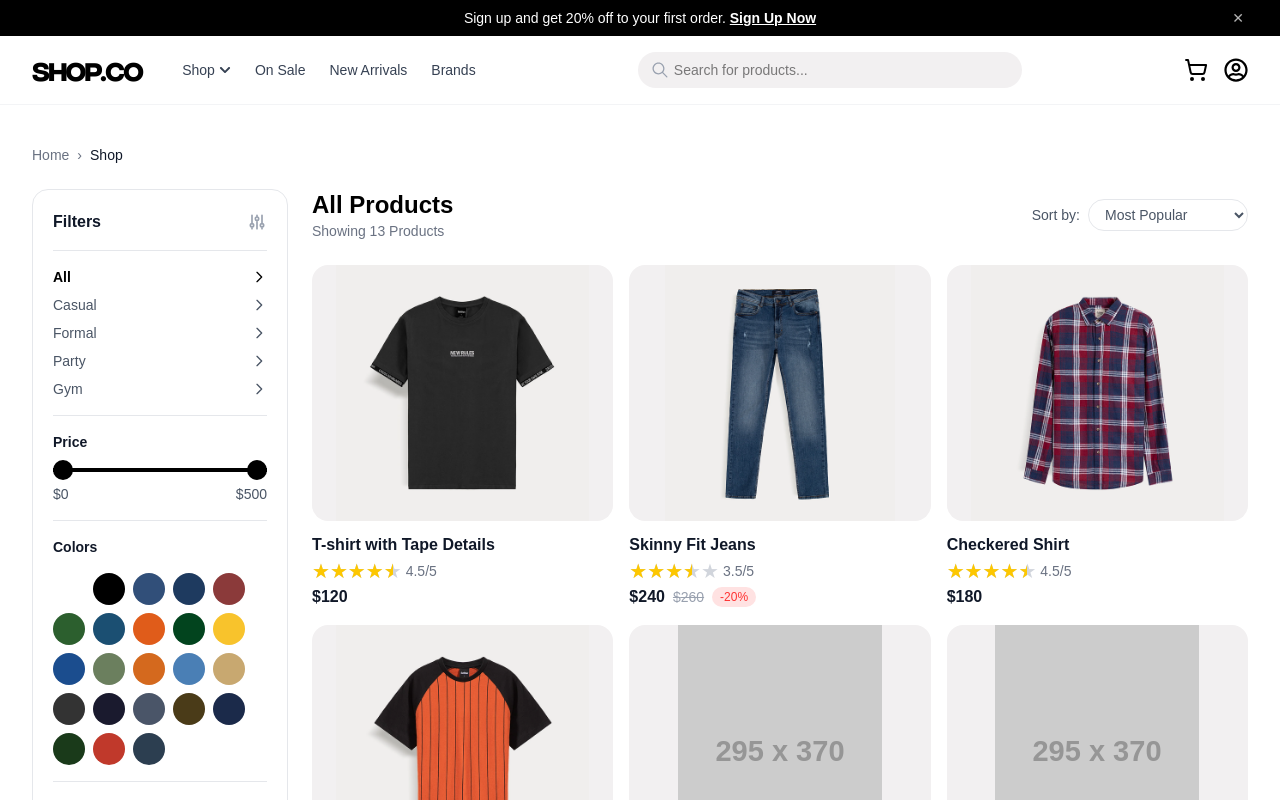
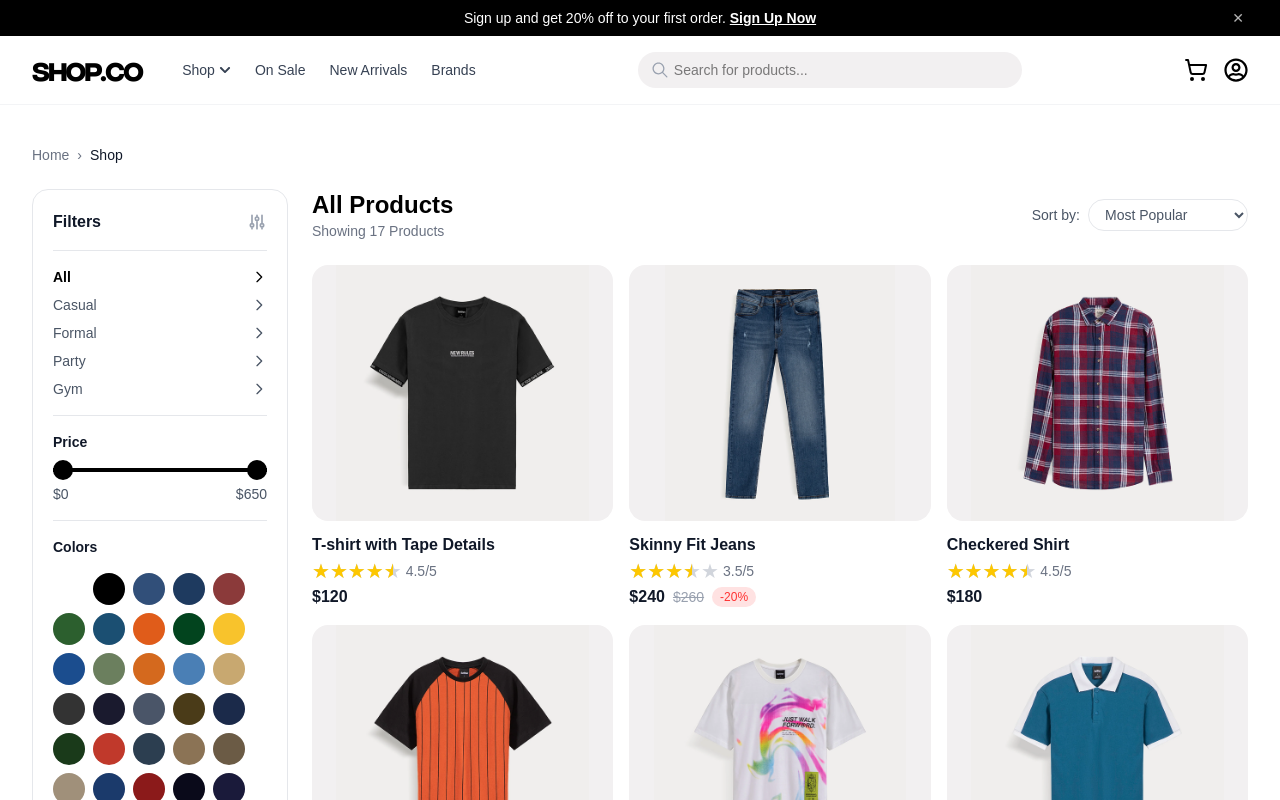
Before and after one commit to pagiannis/EcommerceWebsite, a React (Vite) app in the folder client/: page /shop in a window 1280 px wide. Shown: the top 800 px of the page. Built offline with nearby package versions, Linux system fonts and the light colour scheme; a web font is replaced by a local one.

Commit message:
Add new products to shoppage

```diff
--- a/client/src/components/filters/FilterSidebar.tsx
+++ b/client/src/components/filters/FilterSidebar.tsx
@@ -56,7 +56,7 @@ export default function FilterSidebar({ filters, onChange, allColors }: FilterSi
         <h4 className="mb-4 text-sm font-semibold text-gray-900">Price</h4>
         <PriceRangeSlider
           min={0}
-          max={500}
+          max={650}
           value={filters.priceRange}
           onChange={range => onChange({ ...filters, priceRange: range })}
         />
@@ -88,7 +88,7 @@ export default function FilterSidebar({ filters, onChange, allColors }: FilterSi
             ...filters,
             colors: [],
             sizes: [],
-            priceRange: [0, 500],
+            priceRange: [0, 650],
             category: 'all',
           })
         }
--- a/client/src/data/products.ts
+++ b/client/src/data/products.ts
@@ -8,6 +8,15 @@ import verticalStripedImg from '../assets/products/Vertical_Striped_Shirt.png';
 import courageGrafImg from '../assets/products/Courage_Graphic_T-shirt.png';
 import bermudaImg from '../assets/products/Loose_Fit_Bermouda_Shorts.png';
 import fadedJeansImg from '../assets/products/Faded_Skinny_Jeans.png';
+import gradientGrafImg from '../assets/products/Gradient_Graphic_T-shirt.png';
+import poloContrastImg from '../assets/products/Polo_with_Contrast_Trims.png';
+import blackStripedImg from '../assets/products/Black_Striped_T-shirt.png';
+import oneLifeImg from '../assets/products/One_Life_Graphic_T-shirt.png';
+import poloTippingImg from '../assets/products/Polo_with_Tipping_Details.png';
+import earthToneHoodieImg from '../assets/products/Earth-Tone_Cloud_Wash_Hoodie.png';
+import nauticalPoloImg from '../assets/products/Nautical_Explorer_Anchor_Polo_T-shirt.png';
+import quantumTeeImg from '../assets/products/Quantum_Series_New_Dimensions_T-shirt.png';
+import signatureBlazerImg from '../assets/products/Signature_Anchor_Tailored_Wool_Blazer.png';
 
 export const products: Product[] = [
   // ── New Arrivals ─────────────────────────────────────────────────────────
@@ -76,7 +85,7 @@ export const products: Product[] = [
     price: 145,
     rating: 3.5,
     reviewCount: 54,
-    images: ['https://placehold.co/295x370/E8D5C4/333?text=Gradient+Tee'],
+    images: [gradientGrafImg],
     colors: ['#314F79', '#02441E', '#F8C32C'],
     sizes: ['Small', 'Medium', 'Large', 'X-Large'],
     description: 'A vibrant gradient graphic t-shirt perfect for casual outings. Crafted from soft, breathable cotton.',
@@ -90,7 +99,7 @@ export const products: Product[] = [
     discountPercent: 20,
     rating: 4.0,
     reviewCount: 63,
-    images: ['https://placehold.co/295x370/C9D8E8/333?text=Polo+Shirt'],
+    images: [poloContrastImg],
     colors: ['#1B4D8E', '#FFFFFF'],
     sizes: ['Small', 'Medium', 'Large', 'X-Large'],
     description: 'A classic polo shirt with stylish contrast trims on the collar and cuffs.',
@@ -104,7 +113,7 @@ export const products: Product[] = [
     discountPercent: 30,
     rating: 5.0,
     reviewCount: 34,
-    images: ['https://placehold.co/295x370/222222/FFF?text=Striped+Tee'],
+    images: [blackStripedImg],
     colors: ['#000000', '#FFFFFF'],
     sizes: ['XX-Small', 'X-Small', 'Small', 'Medium', 'Large'],
     description: 'A bold black striped t-shirt that adds a modern edge to any casual look.',
@@ -176,11 +185,7 @@ export const products: Product[] = [
     discountPercent: 40,
     rating: 4.5,
     reviewCount: 45,
-    images: [
-      'https://placehold.co/444x530/5C4A1E/FFF?text=One+Life+Tee+Front',
-      'https://placehold.co/444x530/4A3B18/FFF?text=One+Life+Tee+Side',
-      'https://placehold.co/444x530/3B2E10/FFF?text=One+Life+Tee+Back',
-    ],
+    images: [oneLifeImg],
     colors: ['#4A3B18', '#1B2A4A', '#1A3A1A'],
     sizes: ['Small', 'Medium', 'Large', 'X-Large'],
     description:
@@ -193,9 +198,63 @@ export const products: Product[] = [
     price: 180,
     rating: 4.5,
     reviewCount: 72,
-    images: ['https://placehold.co/295x370/C0392B/FFF?text=Polo+Tipping'],
+    images: [poloTippingImg],
     colors: ['#C0392B', '#2C3E50', '#FFFFFF'],
     sizes: ['Small', 'Medium', 'Large', 'X-Large', 'XX-Large'],
     description: 'A sophisticated polo shirt with contrasting tipping details for a polished look.',
   },
+  {
+    id: 'earth-tone-cloud-wash-hoodie',
+    name: 'Earth-Tone Cloud Wash Hoodie',
+    category: 'casual',
+    price: 195,
+    rating: 4.5,
+    reviewCount: 61,
+    images: [earthToneHoodieImg],
+    colors: ['#8B7355', '#6B5B45', '#A0907A'],
+    sizes: ['X-Small', 'Small', 'Medium', 'Large', 'X-Large'],
+    description: 'A cozy cloud-wash hoodie in warm earth tones, perfect for layering on cool days.',
+    isNew: true,
+  },
+  {
+    id: 'nautical-explorer-anchor-polo',
+    name: 'Nautical Explorer Anchor Polo',
+    category: 'casual',
+    price: 160,
+    originalPrice: 200,
+    discountPercent: 20,
+    rating: 4.0,
+    reviewCount: 38,
+    images: [nauticalPoloImg],
+    colors: ['#1B3A6B', '#FFFFFF', '#8B1A1A'],
+    sizes: ['Small', 'Medium', 'Large', 'X-Large'],
+    description: 'A nautical-inspired polo shirt featuring an embroidered anchor motif and crisp contrast accents.',
+  },
+  {
+    id: 'quantum-series-new-dimensions-tee',
+    name: 'Quantum Series New Dimensions T-shirt',
+    category: 'casual',
+    price: 155,
+    rating: 4.5,
+    reviewCount: 29,
+    images: [quantumTeeImg],
+    colors: ['#0A0A1A', '#1A1A3A', '#2A1A4A'],
+    sizes: ['Small', 'Medium', 'Large', 'X-Large', 'XX-Large'],
+    description: 'A futuristic graphic tee from the Quantum Series, featuring bold dimensional artwork on premium cotton.',
+    isNew: true,
+  },
+  {
+    id: 'signature-anchor-tailored-wool-blazer',
+    name: 'Signature Anchor Tailored Wool Blazer',
+    category: 'formal',
+    price: 565,
+    originalPrice: 650,
+    discountPercent: 13,
+    rating: 5.0,
+    reviewCount: 19,
+    images: [signatureBlazerImg],
+    colors: ['#1C2526', '#2C3E50', '#4A3728'],
+    sizes: ['Small', 'Medium', 'Large', 'X-Large'],
+    description: 'A tailored wool blazer with a signature anchor lining — crafted for those who dress with intent.',
+  },
 ];
--- a/client/src/pages/ShopPage.tsx
+++ b/client/src/pages/ShopPage.tsx
@@ -15,7 +15,7 @@ function initialFilters(category: string): FilterState {
   const validCategories: DressStyle[] = ['casual', 'formal', 'party', 'gym'];
   return {
     category: validCategories.includes(category as DressStyle) ? (category as DressStyle) : 'all',
-    priceRange: [0, 500],
+    priceRange: [0, 650],
     colors: [],
     sizes: [],
   };
```
